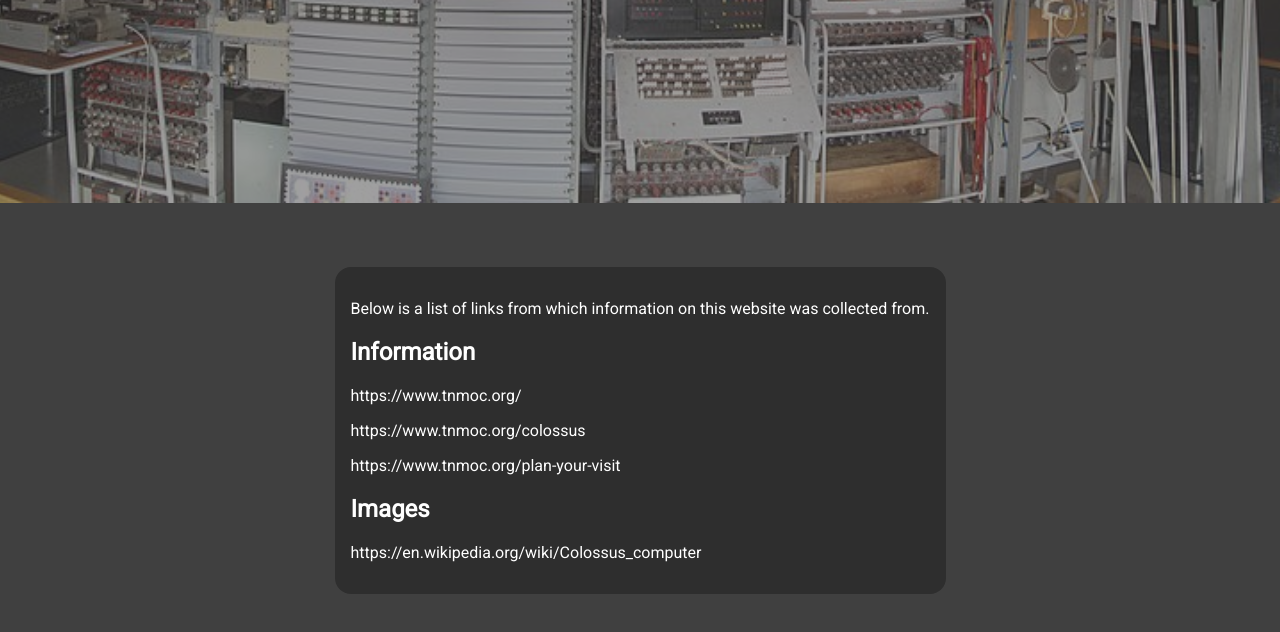
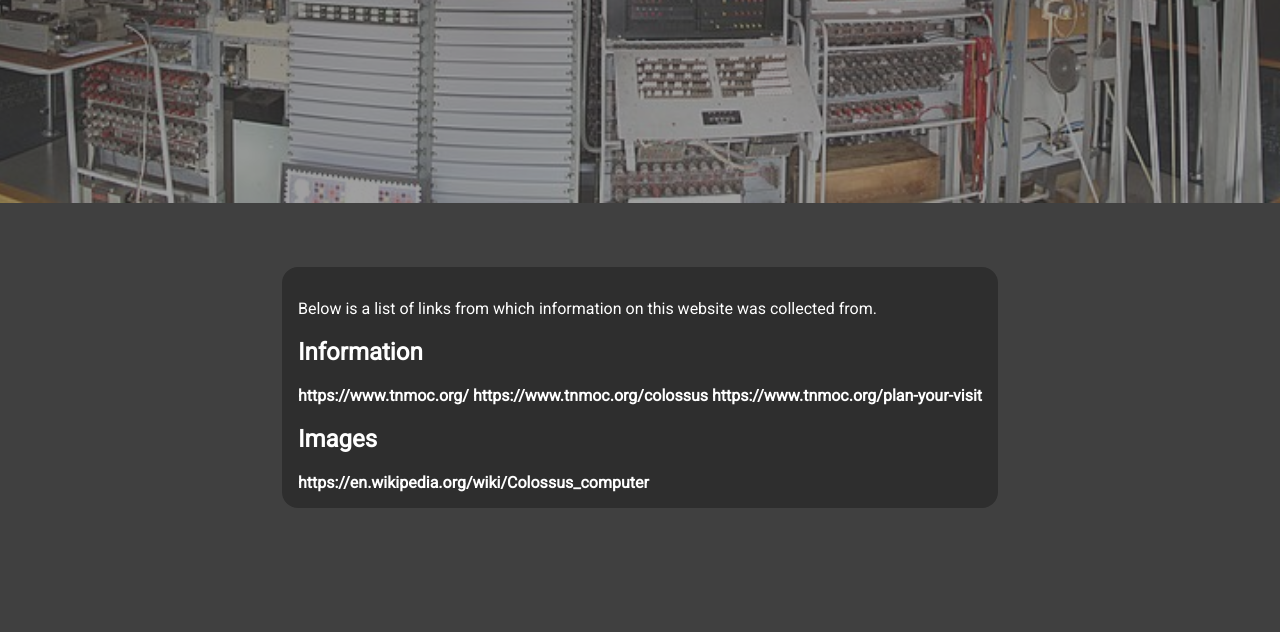
Before and after one commit to iAverages/colossus-group-project, a plain HTML site: page references.html in a window 1280 px wide. Shown: the part 356-988 px from the top of the page. After the commit the page ends 928 px from the top, so only its background shows below. Drawn offline with Linux system fonts and the light colour scheme.

Commit message:
Make references anchor tags

```diff
--- a/references.html
+++ b/references.html
@@ -30,12 +30,12 @@
             <div class="box">
                 <p>Below is a list of links from which information on this website was collected from.</p>
                 <h2>Information</h2>
-                <p href="https://www.tnmoc.org/">https://www.tnmoc.org/</p>
-                <p href="https://www.tnmoc.org/colossus">https://www.tnmoc.org/colossus</p>
-                <p href="https://www.tnmoc.org/plan-your-visit">https://www.tnmoc.org/plan-your-visit</p>
+                <a href="https://www.tnmoc.org/">https://www.tnmoc.org/</a>
+                <a href="https://www.tnmoc.org/colossus">https://www.tnmoc.org/colossus</a>
+                <a href="https://www.tnmoc.org/plan-your-visit">https://www.tnmoc.org/plan-your-visit</a>
 
                 <h2>Images</h2>
-                <p href="https://en.wikipedia.org/wiki/Colossus_computer">https://en.wikipedia.org/wiki/Colossus_computer</p>
+                <a href="https://en.wikipedia.org/wiki/Colossus_computer">https://en.wikipedia.org/wiki/Colossus_computer</a>
             </div>
         </section>
     </body>
```
